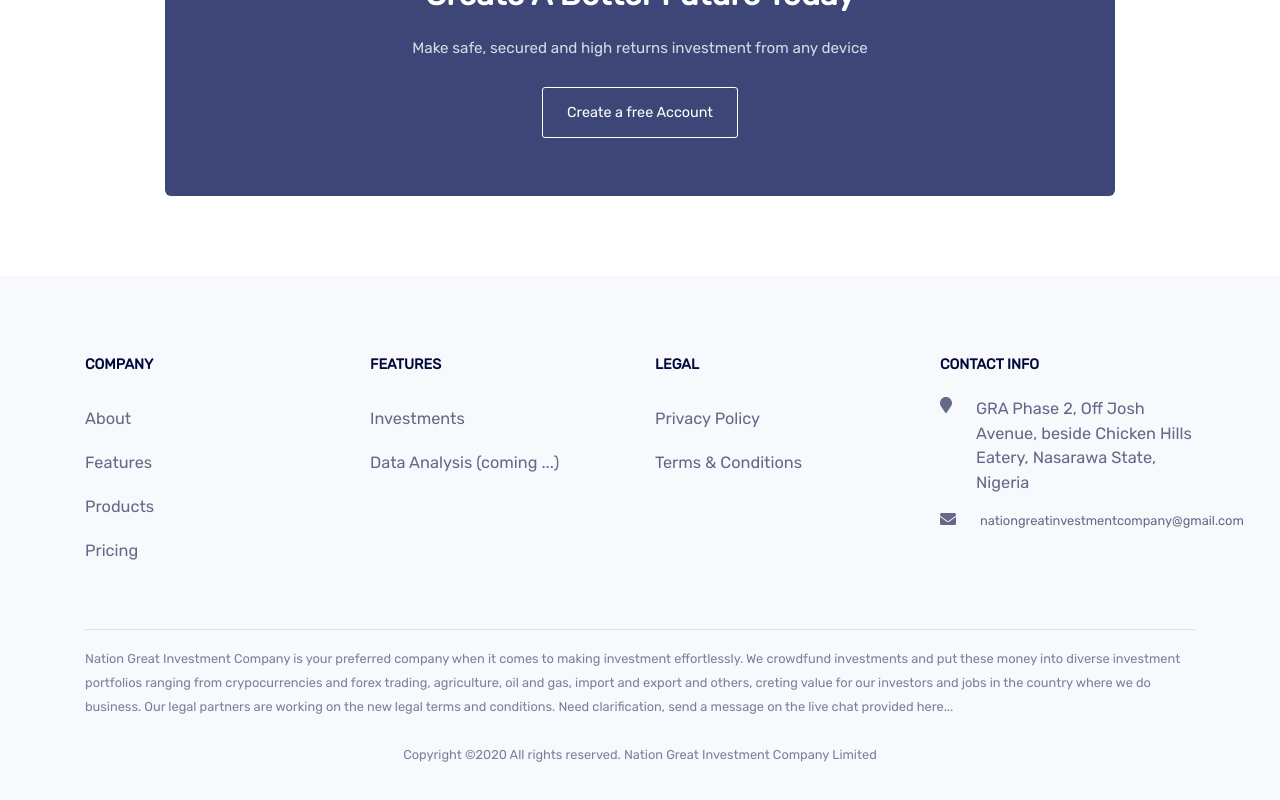
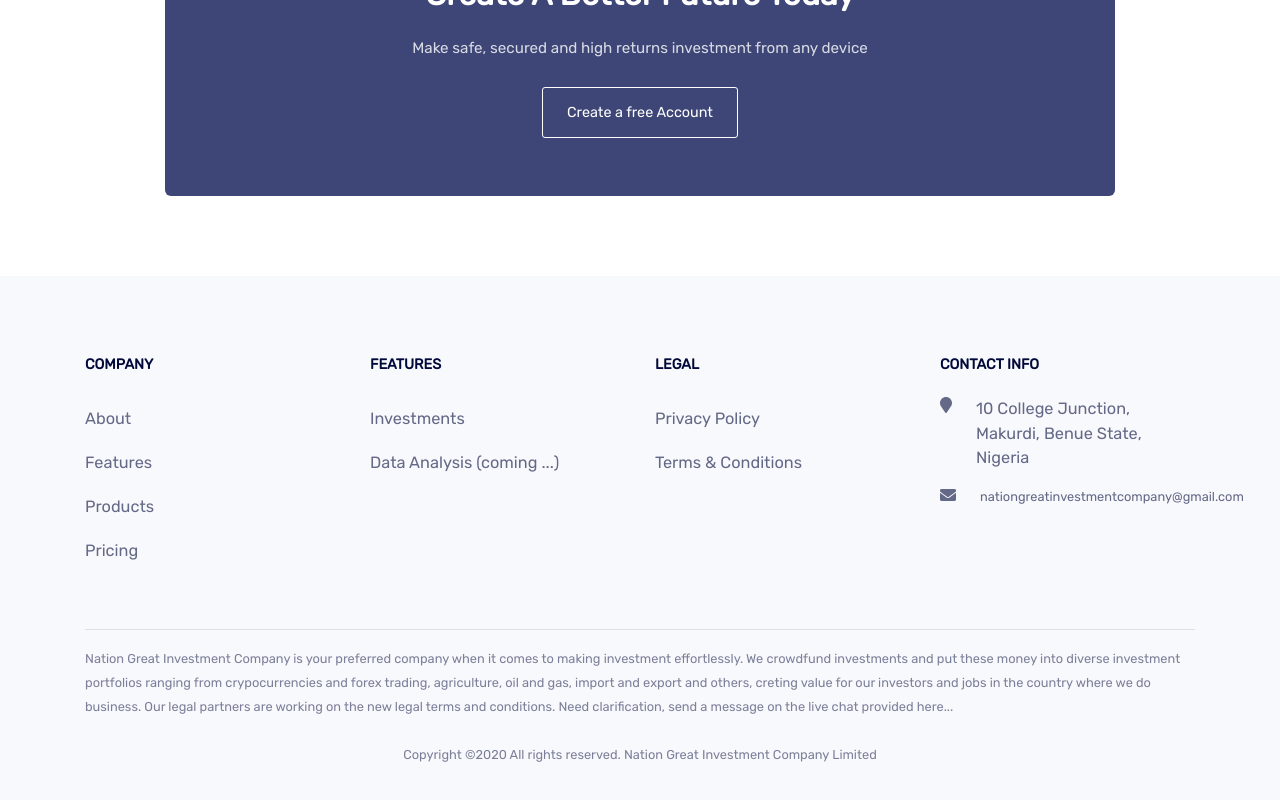
Before and after one commit to Achilles45/Greatinvestment, a Vue app: page / in a window 1280 px wide. Shown: the part 3432-4232 px from the top of the page. Built offline with nearby package versions, Linux system fonts and the light colour scheme; no server answers.

Commit message:
Added contact details

```diff
--- a/src/components/Footer.vue
+++ b/src/components/Footer.vue
@@ -31,7 +31,7 @@
                       <div class="first d-flex">
                           <i class="fa fa-map-marker"></i>
                           <div class="content">
-                              <p class="pl-4">GRA Phase 2, Off Josh Avenue, beside Chicken Hills Eatery, Nasarawa State, Nigeria</p>
+                              <p class="pl-4">10 College Junction, Makurdi, Benue State, Nigeria</p>
                           </div>
                       </div>
                       <div class="first d-flex">
```
